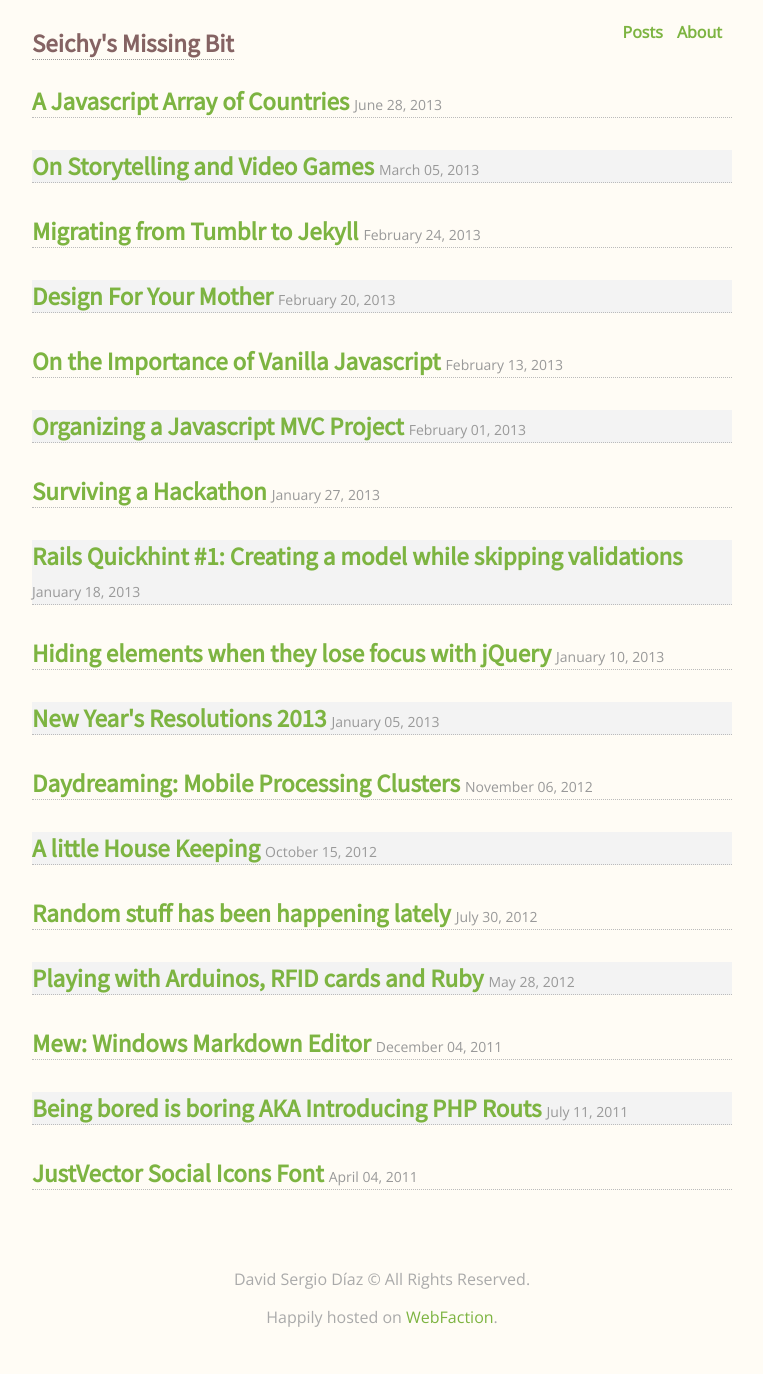
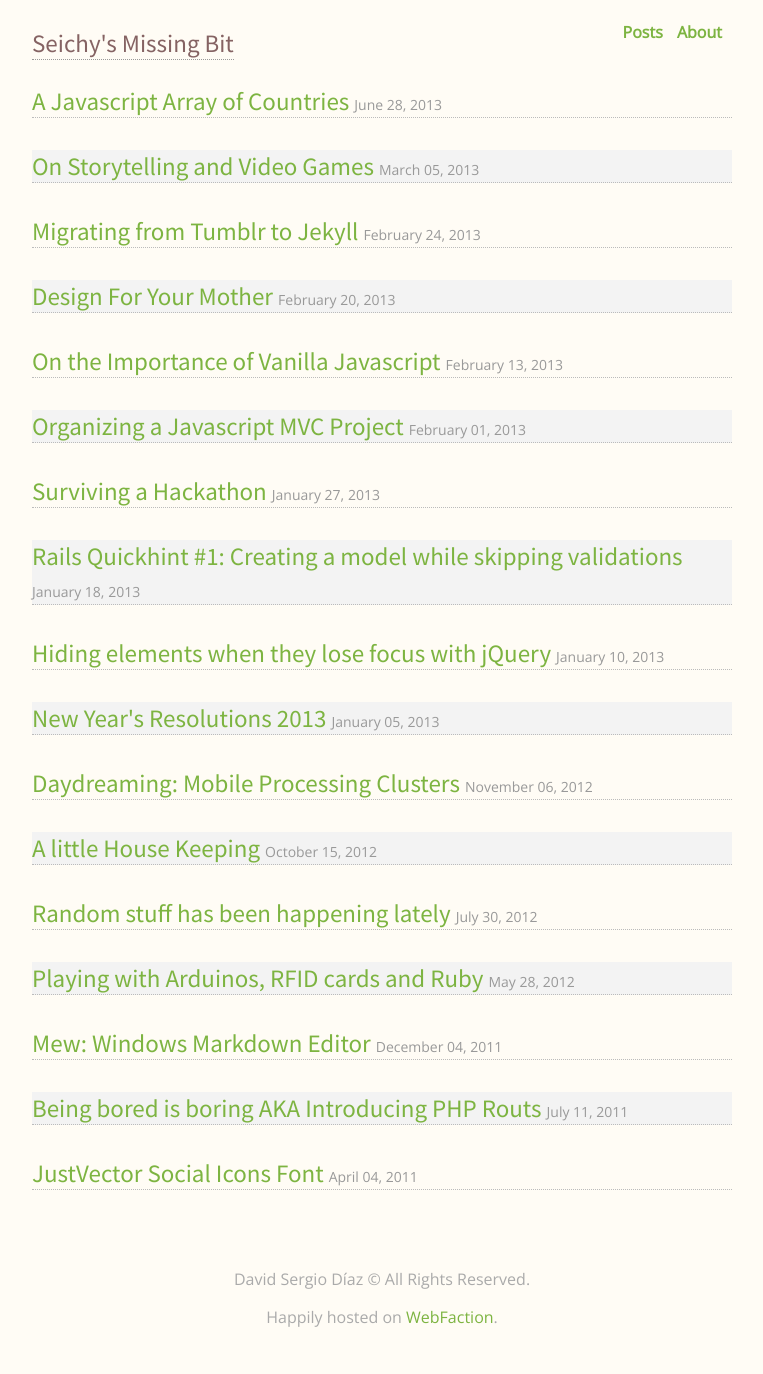
Before and after one commit to Seich/martianwabbit, a Jekyll site: the page built from src/index.html, in a window 1280 px wide. Shown: the whole page, without its empty margins (258-1021 px from the left). Built offline with Jekyll 4.4.1, drawn with Linux system fonts in a browser that asks for light colours.

Commit message:
mae everything lighter.

```diff
--- a/site/css/styles.css
+++ b/site/css/styles.css
@@ -66,6 +66,7 @@ header#title a {
 	font-size: 25px;
 	line-height: 40px;
 	margin: 0;
+	font-weight: normal;
 }
 
 /* Body Sections */
@@ -91,6 +92,7 @@ header#title a {
 
 .archive li h1 {
 	font-size: 25px;
+	font-weight: normal;
 }
 
 .archive li small {
--- a/src/css/styles.css
+++ b/src/css/styles.css
@@ -66,6 +66,7 @@ header#title a {
 	font-size: 25px;
 	line-height: 40px;
 	margin: 0;
+	font-weight: normal;
 }
 
 /* Body Sections */
@@ -91,6 +92,7 @@ header#title a {
 
 .archive li h1 {
 	font-size: 25px;
+	font-weight: normal;
 }
 
 .archive li small {
```
